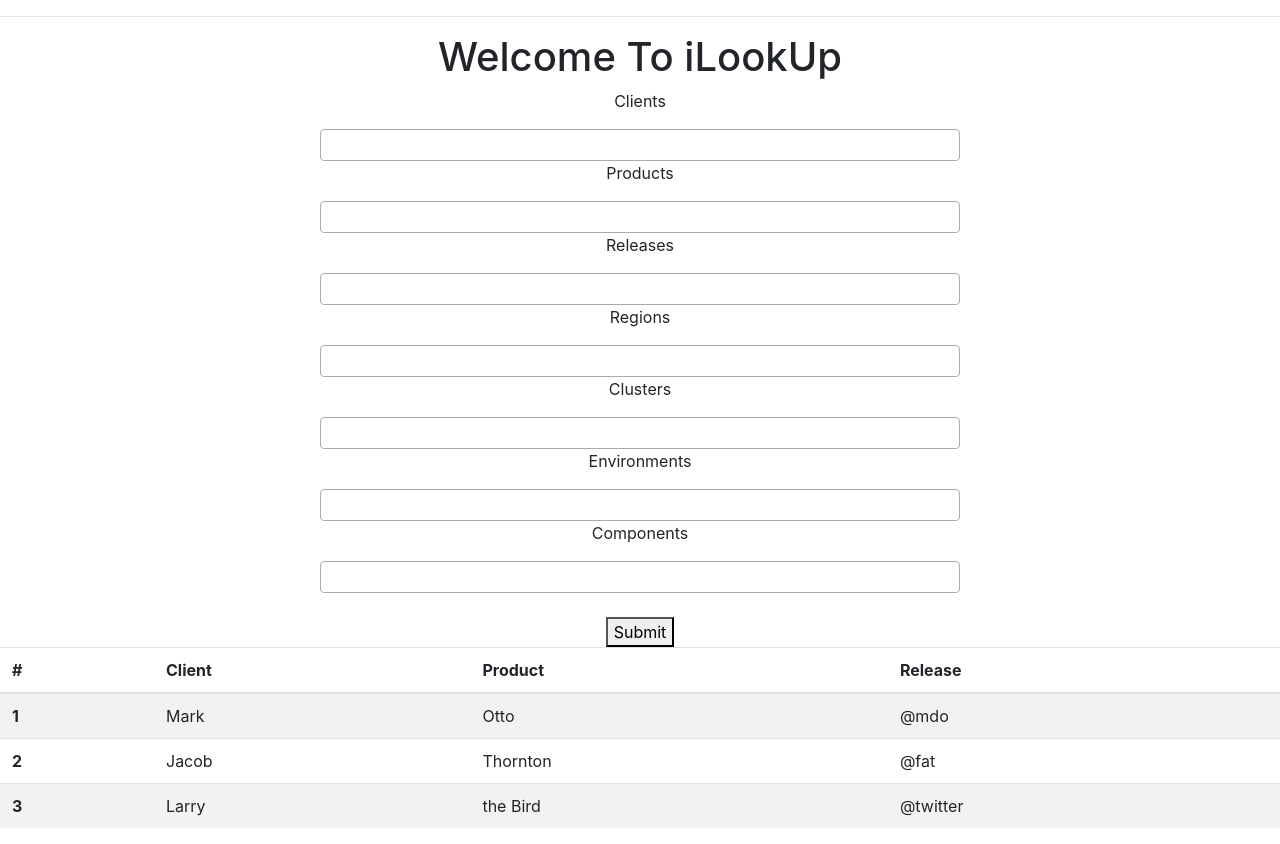
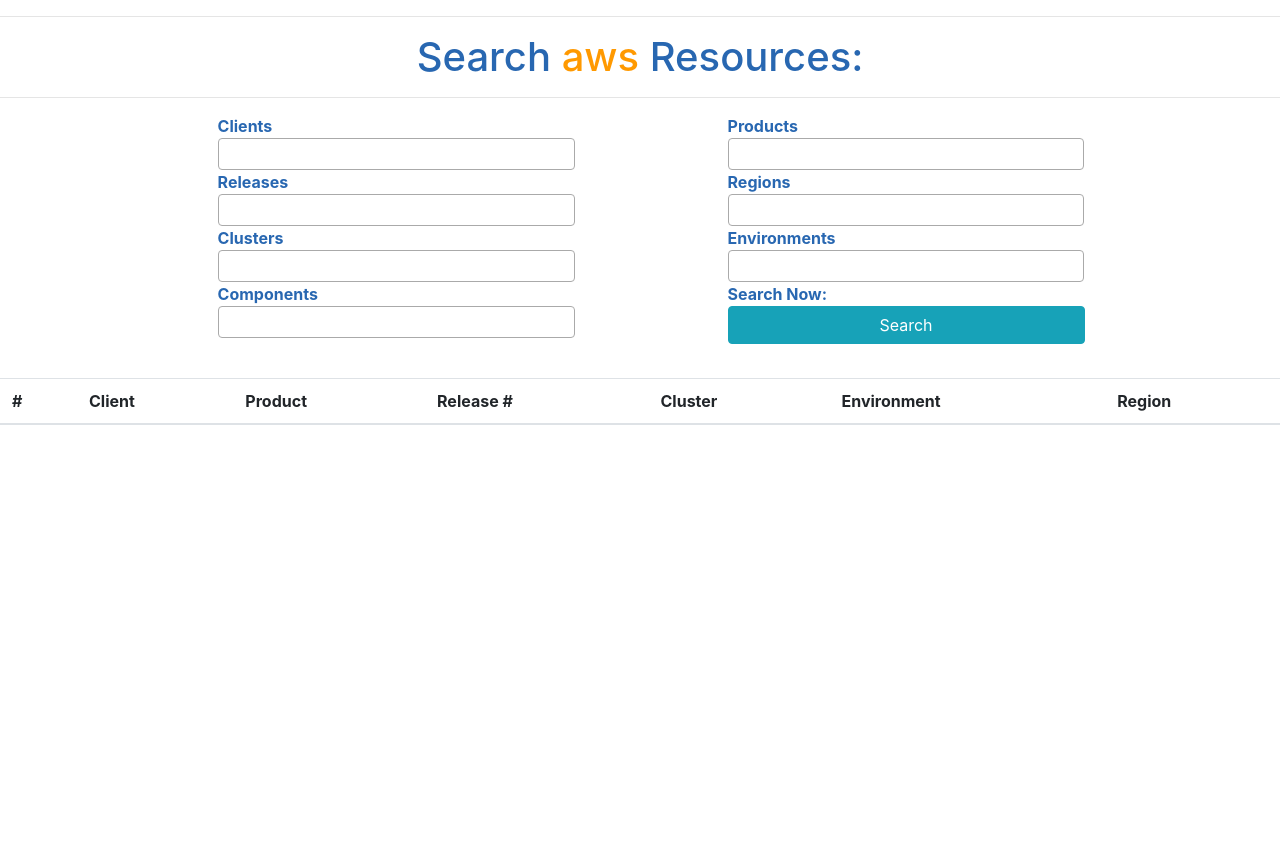
Before and after one commit to nickprimamore/iLookup_V1.0, a Flask app: page /result in a window 1280 px wide. Shown: the part 56-900 px from the top of the page. After the commit the page ends 481 px from the top, so only its background shows below. Run offline with Flask 2, Linux system fonts and the light colour scheme; lists and menus that the app fills with data are empty; some libraries are stand-ins or nearby versions.

Commit message:
UI Enhancements + Comments

```diff
--- a/ilookup_v1.0/app/routes.py
+++ b/ilookup_v1.0/app/routes.py
@@ -6,20 +6,30 @@ import json
 import boto3
 
 @app.route('/', methods=['GET', 'POST'])
+#This function gathers all the data from the SQL tables to generate the search filters
 def search():
 	clients = Client.query.all()
 	products = Product.query.all()
 	releases = Product_Release.query.all()
 	clusters = Cluster.query.all()
+	environments = []
+	regions = []
+	#Remove duplicate values such as "dev" and "qa"
+	for cluster in clusters:
+	 	if cluster.environment not in environments:
+		 	environments.append(cluster.environment)
+		if cluster.region not in regions:
+			regions.append(cluster.region)
 	components = Component.query.all()
-	return render_template('result.html', clientsQ=clients, productsQ=products, releasesQ=releases, clustersQ=clusters, componentsQ=components)
+	#Renders the Result.html file which extends Search.html which extends Layout.html
+	return render_template('result.html', clientsQ=clients, productsQ=products, releasesQ=releases, clustersQ=clusters, componentsQ=components, environmentsQ=environments, regionsQ=regions)
 
 @app.route('/result', methods=['GET','POST'])
+#This function communicates with the HTML and gathers the responses in order to load the table data.
 def result():
+	#Parsing through the Immutable Multi Dictionary in order to get values that can be used within SQL
 	data = request.form.keys()
-	print(data)
 	for values in data:
 		stringified = values
 		objectified = json.loads(values)
-		print(objectified)
 	return render_template('result.html')
--- a/ilookup_v1.0/app/templates/layout.html
+++ b/ilookup_v1.0/app/templates/layout.html
@@ -10,6 +10,7 @@
 	<title>Layout</title>
 </head>
 	<body>
+
 		<nav class="navbar navbar-expand-lg navbar-light" style="background-color: white; color:#2867b1">
 		  <a class="navbar-brand mb-0 h1" style="color:#2867b1" href="/">iLookUp</a>
 			<button class="navbar-toggler" type="button" data-toggle="collapse" data-target="#navbarSupportedContent" aria-controls="navbarSupportedContent" aria-expanded="false" aria-label="Toggle navigation">
--- a/ilookup_v1.0/app/templates/result.html
+++ b/ilookup_v1.0/app/templates/result.html
@@ -7,27 +7,13 @@
       <th scope="col">#</th>
       <th scope="col">Client</th>
       <th scope="col">Product</th>
-      <th scope="col">Release</th>
+      <th scope="col">Release #</th>
+      <th scope="col">Cluster</th>
+      <th scope="col">Environment</th>
+      <th scope="col">Region</th>
   </thead>
   <tbody>
-    <tr>
-      <th scope="row">1</th>
-      <td>Mark</td>
-      <td>Otto</td>
-      <td>@mdo</td>
-    </tr>
-    <tr>
-      <th scope="row">2</th>
-      <td>Jacob</td>
-      <td>Thornton</td>
-      <td>@fat</td>
-    </tr>
-    <tr>
-      <th scope="row">3</th>
-      <td>Larry</td>
-      <td>the Bird</td>
-      <td>@twitter</td>
-    </tr>
+
   </tbody>
 </table>
 
--- a/ilookup_v1.0/app/templates/search.html
+++ b/ilookup_v1.0/app/templates/search.html
@@ -3,12 +3,14 @@
 {% block content %}
 <script>
 
+  //Select2 is an add-on package that allows you to have pill boxes with multiple inputs.
   $(document).ready(function() {
     $('.dropdowns').select2();
   });
 
   // Sends the selected search tags to the backend
   function sendData() {
+    //The format of $('._____').val() gives the results from the select2 Tables
     var clientVal = $('.clients').val()
     var productVal = $('.products').val()
     var releaseVal = $('.releases').val()
@@ -16,6 +18,7 @@
     var clusterVal = $('.clusters').val()
     var environmentVal = $('.environments').val()
     var componentVal = $('components').val()
+    //Generated empty arrays, and filled them with the values from above to send to the backend as an array.
     var clientList = []
     var productList = []
     var releaseList = []
@@ -44,6 +47,7 @@
     for (var com in componentVal) {
       componentList.push(componentVal[com])
     }
+    //send back and Ajax Request with the following information.
       $.ajax({
       url: '/result',
       type: 'POST',
@@ -62,63 +66,95 @@
   }
 </script>
 
+<style>
+  div.searchContainer {
+    display:flex;
+    flex-wrap:wrap;
+    margin-left:17%
+  }
+  div.searchBar {
+    text-align:left;
+    width:48%
+  }
+  p.searchLabel {
+    color:#2867b1;
+    margin-bottom:0px;
+  }
+  select.dropdowns {
+    width: 70%
+  }
+</style>
+
 <hr />
-<h1 align="center">Welcome To iLookUp</h1>
-
-<div align="center">
-  <p> Clients </p>
-  <select class="dropdowns clients" style="width:50%" name="clients[]" multiple="multiple">
+<h1 style="color:#2867b1" align="center">Search <span style="color:#FF9900">aws</span> Resources:</h1>
+<hr />
+<div class="searchContainer">
+  <div class="searchBar">
+    <p class="searchLabel" > <b> Clients </b> </p>
+    <select class="dropdowns clients"  name="clients[]" multiple="multiple">
       {% for client in clientsQ %}
         <option value="{{ client.client_name }}">{{ client.client_name }}</option>
       {% endfor %}
     </select>
-
-  <p> Products </p>
-  <select class="dropdowns products" id="products" style="width:50%" name="products[]" multiple="multiple">
+  </div>
+  <div class="searchBar">
+    <p class="searchLabel"> <b> Products </b> </p>
+    <select class="dropdowns products" id="products"  name="products[]" multiple="multiple">
       {% for product in productsQ %}
         <option value="{{ product.product_name }}">{{ product.product_name }}</option>
       {% endfor %}
     </select>
-
-  <p> Releases </p>
-  <select class="dropdowns releases" style="width:50%" name="releases[]" multiple="multiple">
+  </div>
+  <div class="searchBar">
+    <p class="searchLabel"> <b> Releases </b> </p>
+    <select class="dropdowns releases"  name="releases[]" multiple="multiple">
       {% for release in releasesQ %}
         <option value="{{ release.release_number }}">{{ release.release_number }}</option>
       {% endfor %}
     </select>
-
-  <p> Regions </p>
-  <select class="dropdowns regions" style="width:50%" name="regions[]" multiple="multiple">
-    {% for region in clustersQ %}
-      <option value="{{ region.region }}">{{ region.region }}</option>
+  </div>
+  <div class="searchBar">
+    <p class="searchLabel"> <b> Regions </b> </p>
+    <select class="dropdowns regions"  name="regions[]" multiple="multiple">
+      {% for region in regionsQ %}
+        <option value="{{ region }}">{{ region }}</option>
       {% endfor %}
     </select>
-
-  <p> Clusters </p>
-  <select class="dropdowns clusters" style="width:50%" name="clusters[]" multiple="multiple">
+  </div>
+  <div class="searchBar">
+    <p class="searchLabel"> <b> Clusters </b> </p>
+    <select class="dropdowns clusters"  name="clusters[]" multiple="multiple">
       {% for cluster in clustersQ %}
         <option value="{{ cluster.cluster_name }}">{{ cluster.cluster_name }}</option>
       {% endfor %}
     </select>
-
-  <p> Environments </p>
-  <select class="dropdowns environments" style="width:50%" name="environments[]" multiple="multiple">
-    {% for environment in clustersQ %}
-      <option value="{{ environment.environment }}">{{ environment.environment }}</option>
+  </div>
+  <div class="searchBar">
+    <p class="searchLabel"> <b> Environments </b> </p>
+    <select class="dropdowns environments"  name="environments[]" multiple="multiple">
+      {% for environment in environmentsQ %}
+        <option value="{{ environment }}">{{ environment }}</option>
       {% endfor %}
     </select>
-
-  <p> Components </p>
-  <select class="dropdowns components" style="width:50%" name="components[]" multiple="multiple">
+  </div>
+  <div class="searchBar">
+    <p class="searchLabel"> <b> Components </b> </p>
+    <select class="dropdowns components"  name="components[]" multiple="multiple">
       {% for component in componentsQ %}
         <option value="{{ component.component_name }}">{{ component.component_name }}</option>
       {% endfor %}
     </select>
+  </div>
+  <div class="searchBar">
+    <p class="searchLabel"> <b> Search Now: </b> </p>
+    <button type="button" class="btn btn-info" style="width:70%"  onClick="sendData()">Search</button>
+  </div>
 
-  <br />
-  <br />
+  <br>
+  <br>
+  <br>
+  <br>
 
-  <button onClick="sendData()">Submit</button>
 </div>
 
 <script>
```
Lines whose indentation alone changed are shown as unchanged.
